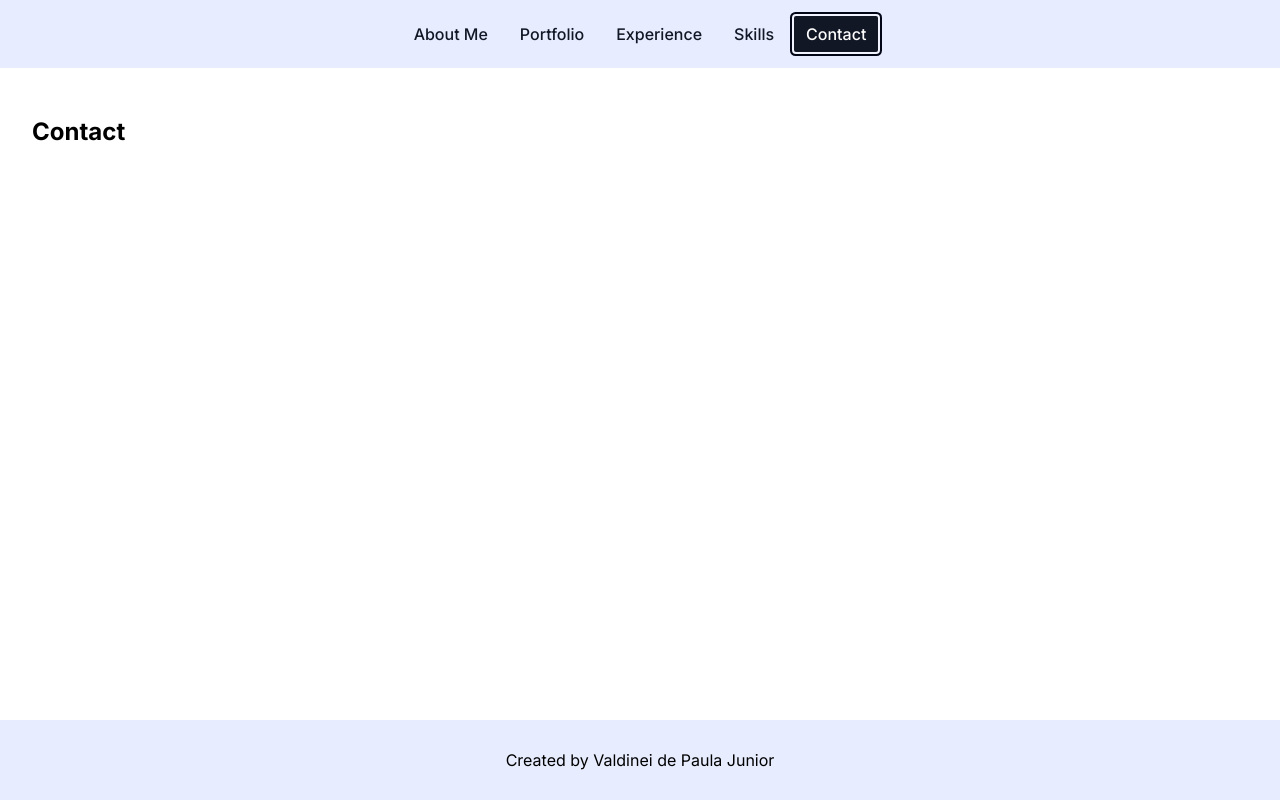
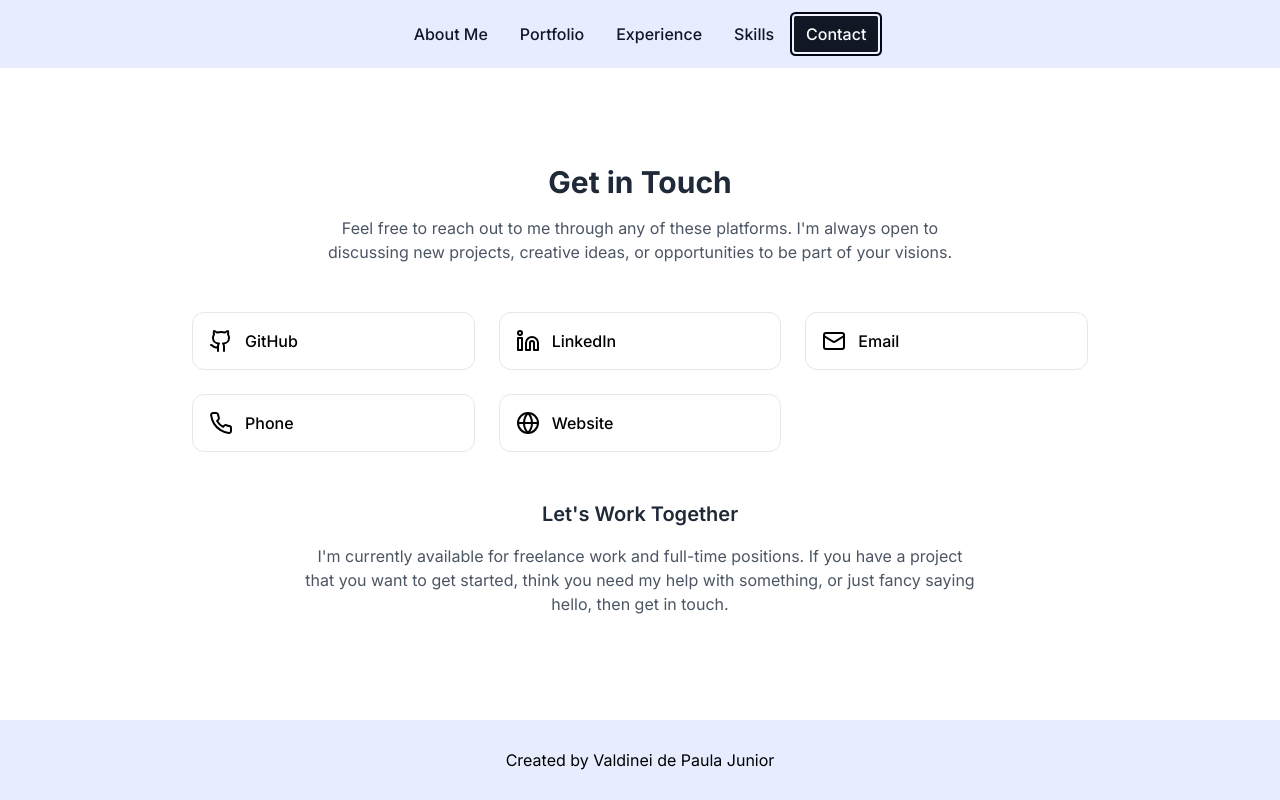
Before and after one commit to ValdineiJunior/valdinei-junior-landing-page, a Next.js app: page / in a window 1280 px wide. Both pictures are taken after a click on the tab "Contact". Built offline with nearby package versions, Linux system fonts and the light colour scheme.

Commit message:
feat: create contact component

```diff
--- a/app/page.tsx
+++ b/app/page.tsx
@@ -1,5 +1,6 @@
 import { About } from "@/components/About";
 import { Skills } from "@/components/Skills";
+import { Contact } from "@/components/Contact";
 import { Tabs, TabsContent, TabsList, TabsTrigger } from "@/components/ui/tabs";
 
 export default function Home() {
@@ -41,7 +42,7 @@ export default function Home() {
             <Skills />
           </TabsContent>
           <TabsContent value="contact" className="mt-4">
-            <h1 className="text-2xl font-bold">Contact</h1>
+            <Contact />
           </TabsContent>
         </div>
       </main>
--- /dev/null
+++ b/components/Contact.tsx
@@ -0,0 +1,84 @@
+import { Github, Linkedin, Mail, Phone, Globe } from "lucide-react";
+
+const contactLinks = [
+  {
+    name: "GitHub",
+    icon: Github,
+    url: "https://github.com/ValdineiJunior",
+  },
+  {
+    name: "LinkedIn",
+    icon: Linkedin,
+    url: "https://www.linkedin.com/in/valdinei-junior-software-developer/",
+  },
+  {
+    name: "Email",
+    icon: Mail,
+    url: "mailto:valdineidepaulajunior@gmail.com",
+  },
+  {
+    name: "Phone",
+    icon: Phone,
+    url: "tel:+5543996367035",
+  },
+  {
+    name: "Website",
+    icon: Globe,
+    url: "https://valdinei-junior.dev",
+  },
+];
+
+const ContactLink = ({
+  name,
+  icon: Icon,
+  url,
+}: {
+  name: string;
+  icon: any;
+  url: string;
+}) => {
+  return (
+    <a
+      href={url}
+      target="_blank"
+      rel="noopener noreferrer"
+      className={`flex items-center gap-3 rounded-xl border border-gray-200 p-4 transition-all duration-300 hover:scale-105 hover:bg-gray-900 hover:text-white`}
+    >
+      <Icon className="h-6 w-6" />
+      <span className="font-medium">{name}</span>
+    </a>
+  );
+};
+
+export const Contact = () => {
+  return (
+    <div className="mx-auto max-w-7xl px-4 py-12 sm:px-6 lg:px-8">
+      <div className="mb-12 text-center">
+        <h2 className="mb-4 text-3xl font-bold text-gray-800">Get in Touch</h2>
+        <p className="mx-auto max-w-2xl text-gray-600">
+          Feel free to reach out to me through any of these platforms. I&apos;m
+          always open to discussing new projects, creative ideas, or
+          opportunities to be part of your visions.
+        </p>
+      </div>
+
+      <div className="mx-auto grid max-w-4xl grid-cols-1 gap-6 sm:grid-cols-2 lg:grid-cols-3">
+        {contactLinks.map((link) => (
+          <ContactLink key={link.name} {...link} />
+        ))}
+      </div>
+
+      <div className="mt-12 text-center">
+        <h3 className="mb-4 text-xl font-semibold text-gray-800">
+          Let&apos;s Work Together
+        </h3>
+        <p className="mx-auto max-w-2xl text-gray-600">
+          I&apos;m currently available for freelance work and full-time
+          positions. If you have a project that you want to get started, think
+          you need my help with something, or just fancy saying hello, then get
+          in touch.
+        </p>
+      </div>
+    </div>
+  );
+};
```
